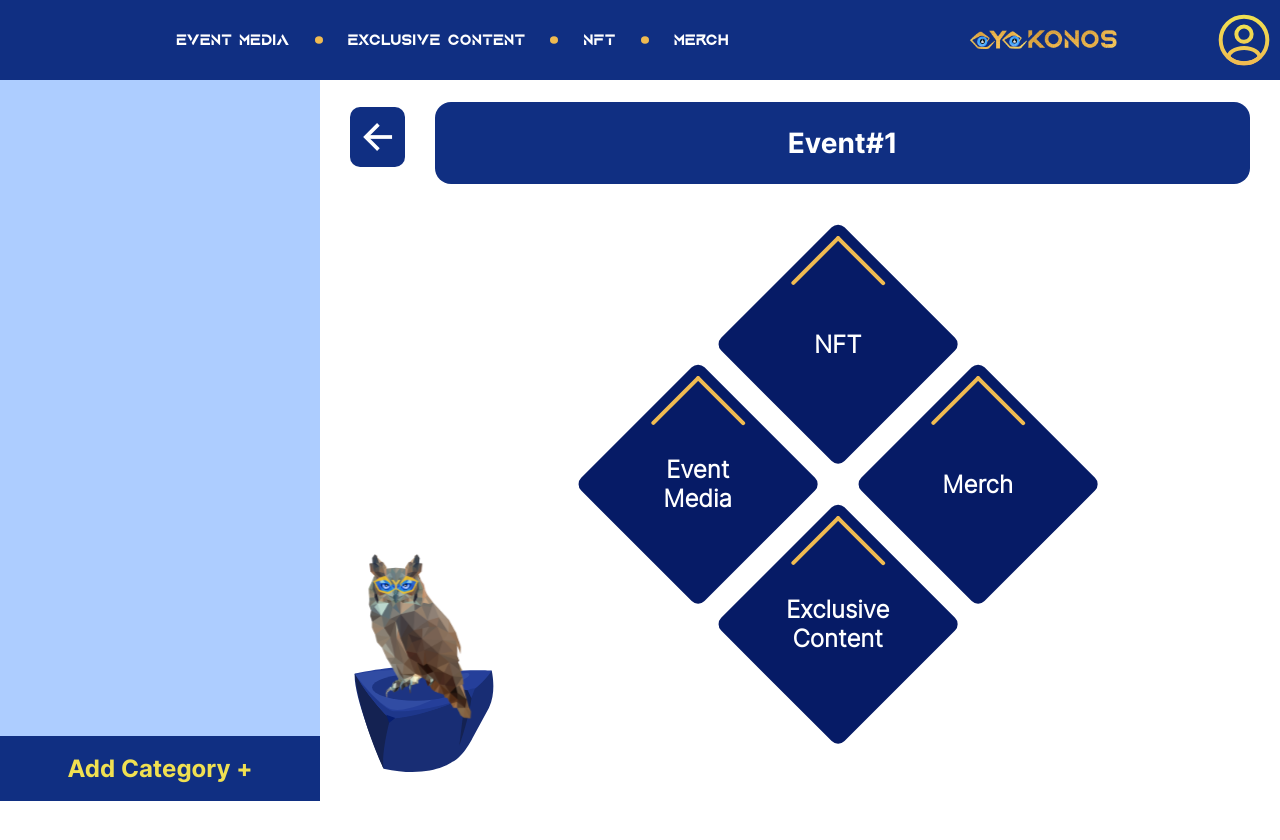
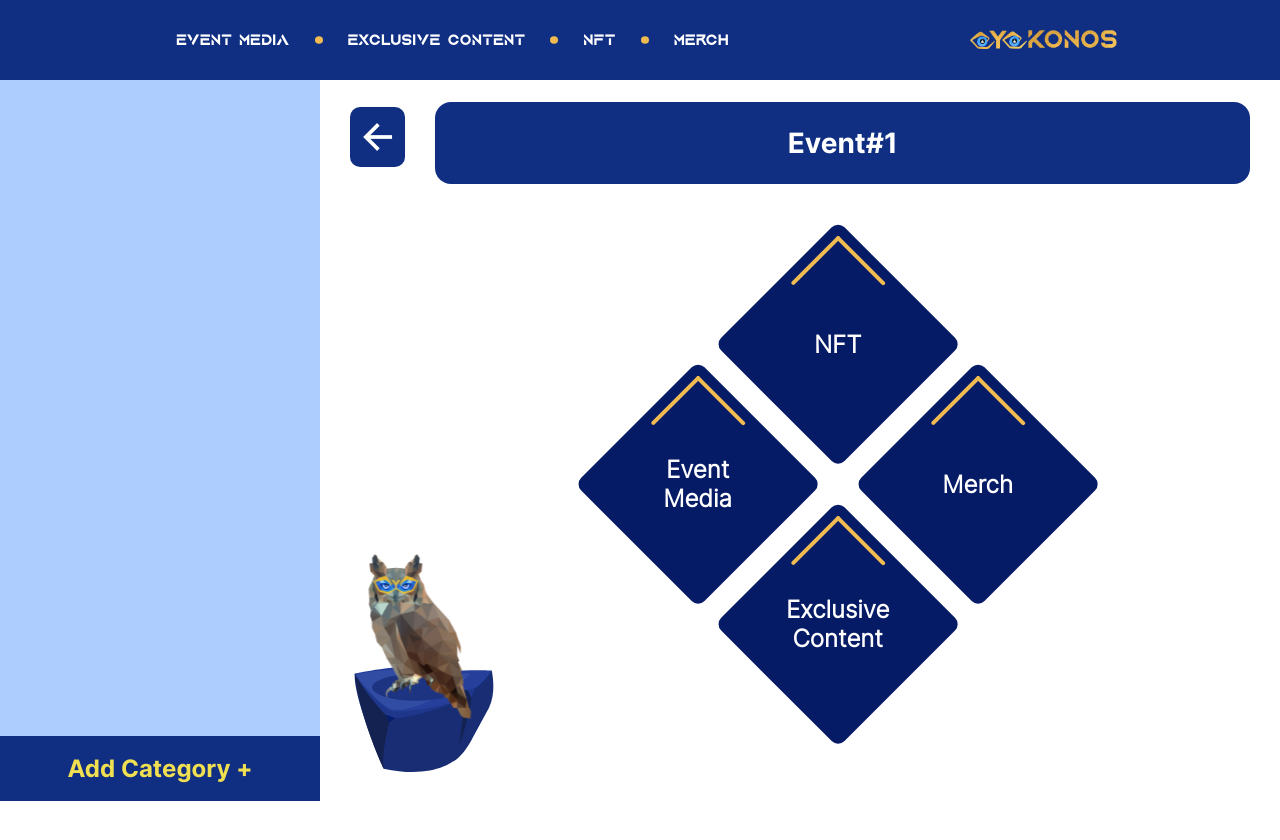
Before and after one commit to 0xsnowman/eyekonos-ticketing, a React (Create React App) app: page /event in a window 1280 px wide. Shown: the top 840 px of the page. Built offline with nearby package versions, Linux system fonts and the light colour scheme; what @web3-react/core would draw is missing.

Commit message:
fix-header-profile-logo

```diff
--- a/src/components/header.tsx
+++ b/src/components/header.tsx
@@ -475,11 +475,11 @@ const Header: React.FC<IHeaderProps> = ({
             />
           </Container>
         )}
-        <img
+        {location.pathname.endsWith("/") && <img
           className="component-header__fixer__profile"
           src={ProfileCircleSvg}
           alt="profile"
-        />
+        />}
       </div>
     </div>
   );
--- a/src/pages/organize.tsx
+++ b/src/pages/organize.tsx
@@ -1,31 +1,14 @@
-import React, { useState } from "react";
-
-import Lottie from "react-lottie";
-
-// components
-import Header from "../components/header";
-import Footer from "../components/footer";
-// import VideoPlayer from "../components/video-player";
+import React from "react";
 
 // animations
-import * as animationData from "../assets/animations/top.json";
-import SideBar from "../components/sidebar";
 import Button from "../components/button";
 
-import OwlOnRockSvg from "../assets/svgs/owlonrock.svg";
-import useWindowHeight from "../hooks/useWindowHeight";
-import { useHistory, useLocation } from "react-router-dom";
+import { useHistory } from "react-router-dom";
 
 const Organize = () => {
-  const deviceHeight = useWindowHeight();
   const history = useHistory();
   return (
-    <div
-      className="molecule-page page-organize"
-      style={{
-        // height: deviceHeight - 90,
-      }}
-    >
+    <div className="molecule-page page-organize">
       <div className="page-organize__content">
         <div className="page-organize__content__main">
           <span>23 Minted</span>
@@ -39,7 +22,10 @@ const Organize = () => {
             onClick={() => {
               history.push("/event-creator/nft/manage");
             }}
-          ><div style= {{fontFamily:"InterBold", fontSize:"28px"}}>Create & Manage</div>
+          >
+            <div style={{ fontFamily: "InterBold", fontSize: "28px" }}>
+              Create & Manage
+            </div>
           </Button>
           <Button
             borderRadius
@@ -50,7 +36,9 @@ const Organize = () => {
               history.push("/event-creator/nft/organize");
             }}
           >
-            <div style= {{fontFamily:"InterBold", fontSize:"28px"}}>Organize NFTs</div>
+            <div style={{ fontFamily: "InterBold", fontSize: "28px" }}>
+              Organize NFTs
+            </div>
           </Button>
           <Button
             borderRadius
@@ -61,7 +49,9 @@ const Organize = () => {
               history.push("/event-creator/nft/allocate");
             }}
           >
-            <div style= {{fontFamily:"InterBold", fontSize:"28px"}}>Ticket Allocation</div>
+            <div style={{ fontFamily: "InterBold", fontSize: "28px" }}>
+              Ticket Allocation
+            </div>
           </Button>
           <Button
             borderRadius
@@ -72,7 +62,9 @@ const Organize = () => {
               history.push("/event-creator/nft/opensea");
             }}
           >
-            <div style= {{fontFamily:"InterBold", fontSize:"28px"}}>OpenSea Display Page</div>
+            <div style={{ fontFamily: "InterBold", fontSize: "28px" }}>
+              OpenSea Display Page
+            </div>
           </Button>
           <div className="page-organize__content__main__footer"></div>
         </div>
```
